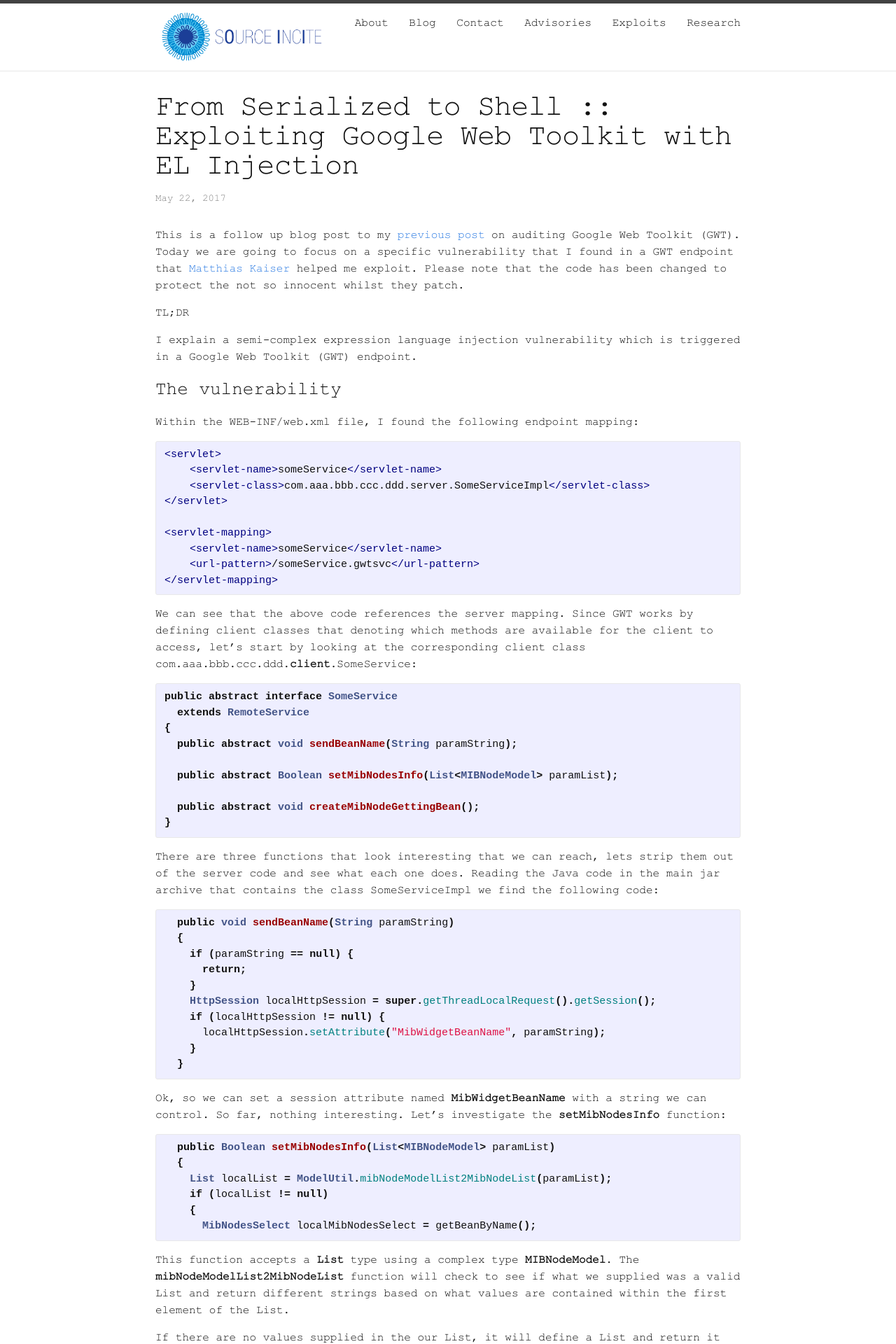
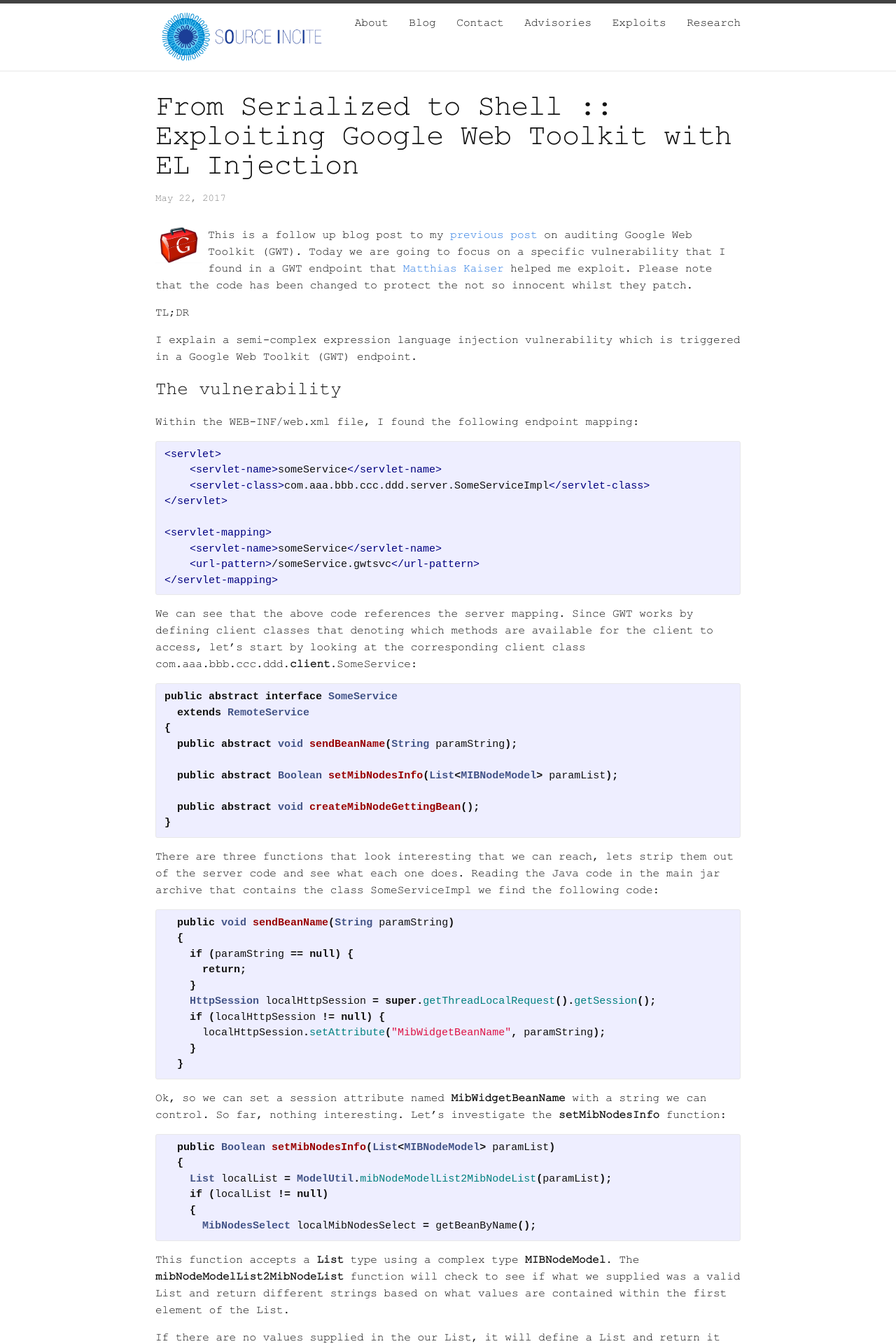
Before and after one commit to sourceincite/sourceincite.github.io, a Jekyll site: the page built from _posts/2017-05-22-from-serialized-to-shell-auditing-google-web-toolkit-with-el-injection.md, in a window 1280 px wide. Shown: the top 1920 px of the page at 70% size. Built offline with Jekyll 4.4.1, drawn with Linux system fonts in a browser that asks for light colours.

Commit message:
added a thumbnail

```diff
--- a/_posts/2017-05-22-from-serialized-to-shell-auditing-google-web-toolkit-with-el-injection.md
+++ b/_posts/2017-05-22-from-serialized-to-shell-auditing-google-web-toolkit-with-el-injection.md
@@ -6,6 +6,7 @@
 excerpt_separator: <!--more-->
 ---
 
+<img class="excel" alt="Google Web Toolkit" src="/assets/images/gwt.png">
 This is a follow up blog post to my <a class="prev" href="{{page.previous.url}}">previous post</a> on auditing Google Web Toolkit (GWT). Today we are going to focus on a specific vulnerability that I found in a GWT endpoint that [Matthias Kaiser](https://twitter.com/matthias_kaiser) helped me exploit. Please note that the code has been changed to protect the not so innocent whilst they patch.
 
 <!--more-->
```
